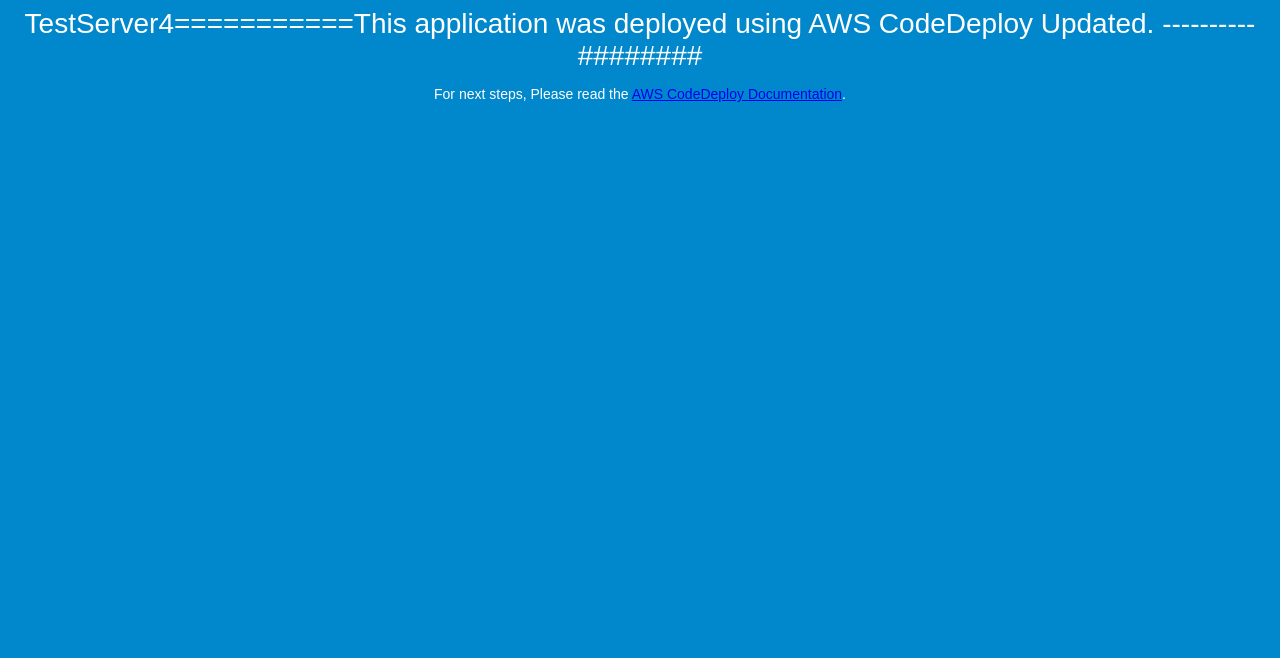
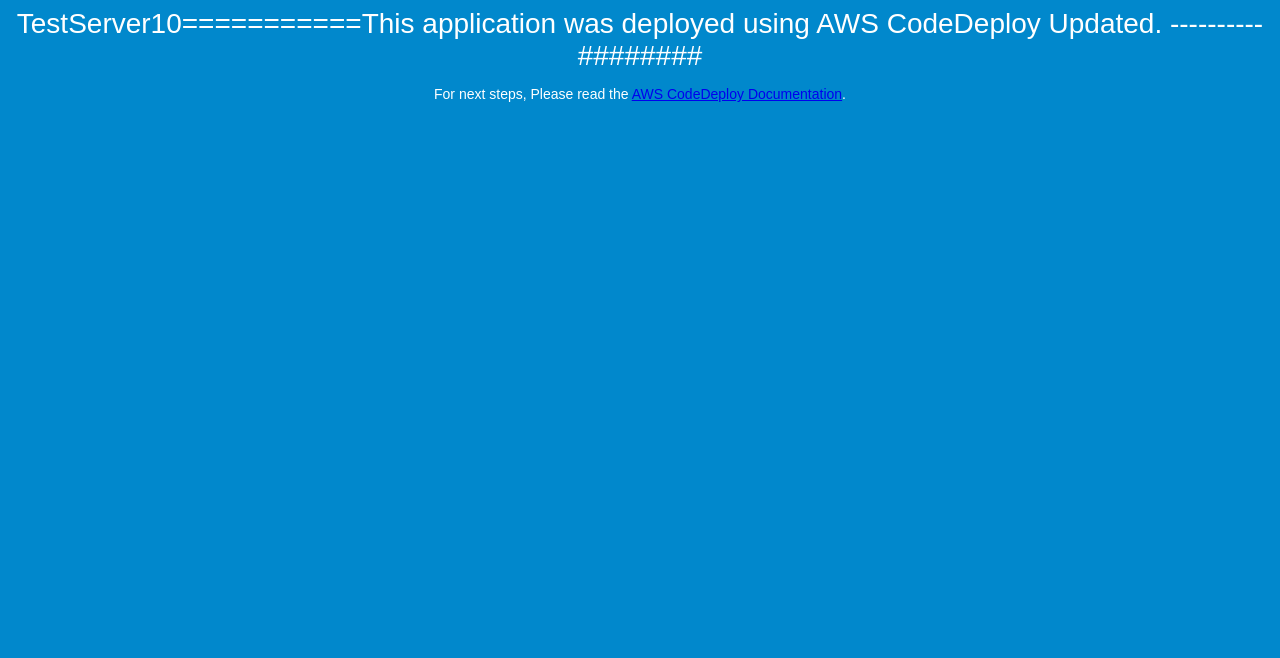
Before and after one commit to raghavvidya/codedeploy, a plain HTML site: page index.html in a window 1280 px wide. Shown: the part 142-800 px from the top of the page. Drawn offline with Linux system fonts and the light colour scheme.

Commit message:
Update index.html

```diff
--- a/index.html
+++ b/index.html
@@ -27,7 +27,7 @@
 <body>
   <div align="center">
     <h1>Congratulations</h1>
-    <h2>TestServer4===========This application was deployed using AWS CodeDeploy Updated. ----------######## </h2>
+    <h2>TestServer10===========This application was deployed using AWS CodeDeploy Updated. ----------######## </h2>
     <p>For next steps, Please read the <a href="http://aws.amazon.com/documentation/codedeploy">AWS CodeDeploy Documentation</a>.</p>
   </div>
 </body>
```
